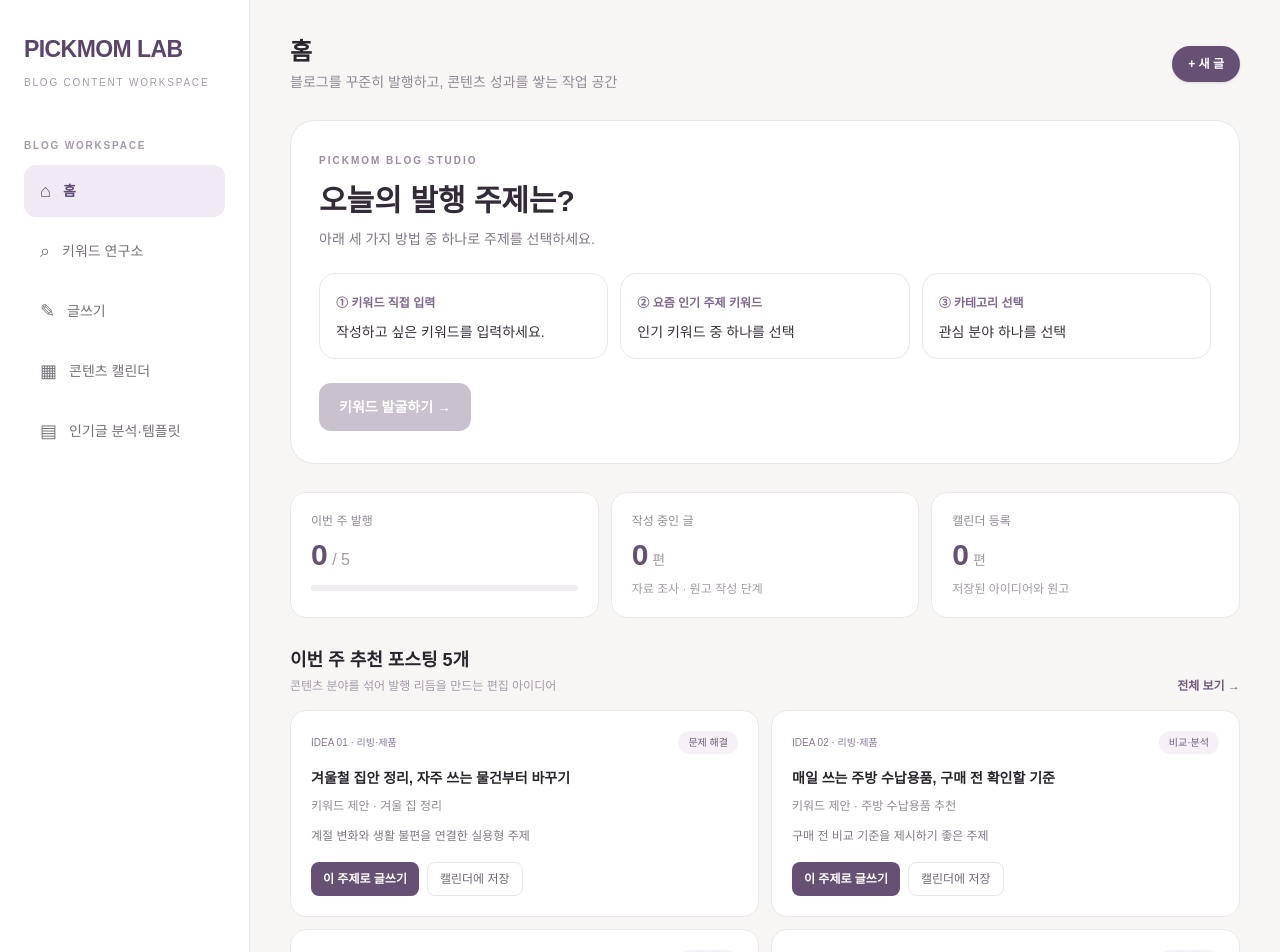
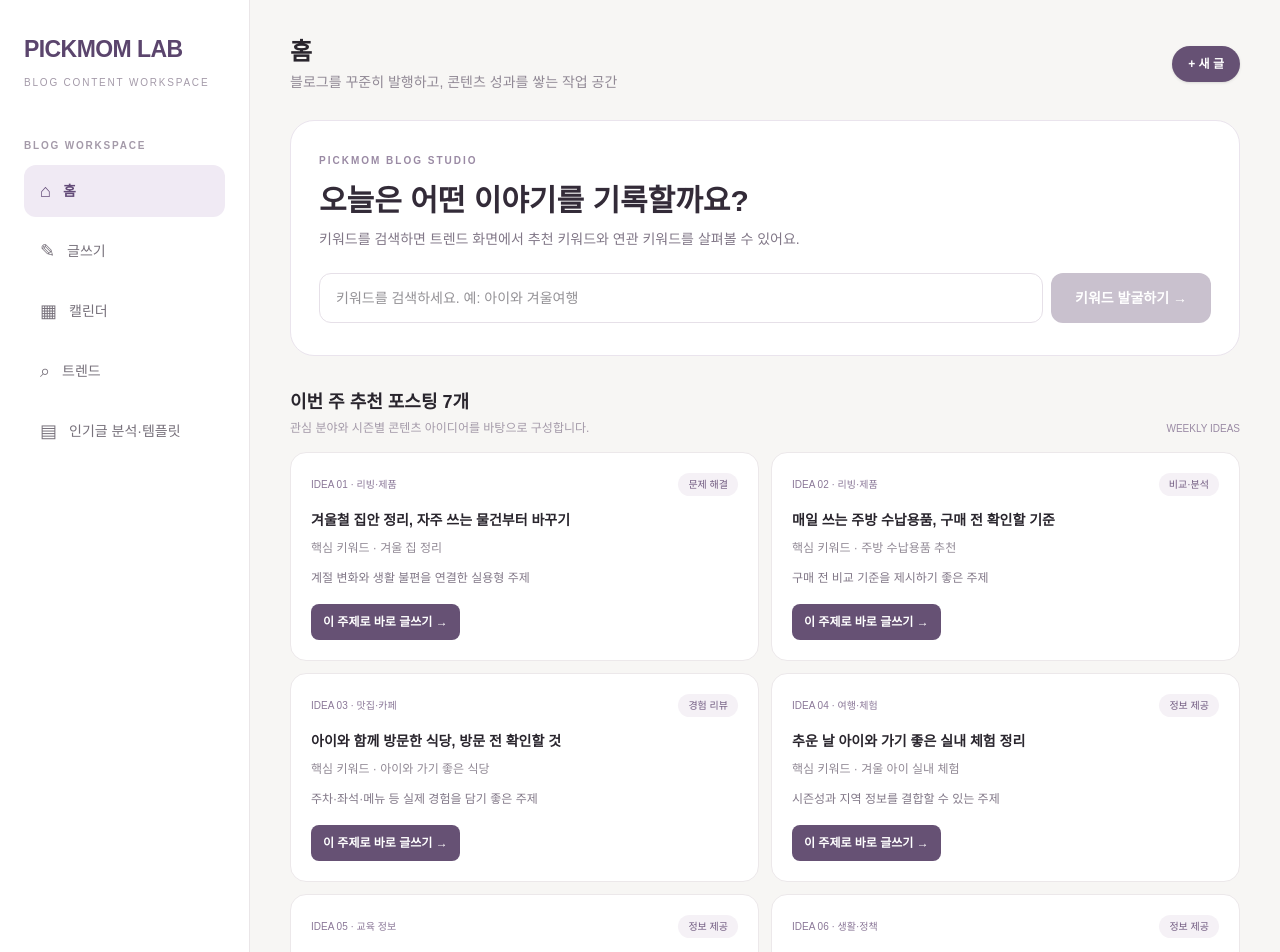
Before and after one commit to pickmom-lab/pickmom-lab, a Next.js app in the folder pickmom-web/: page / in a window 1280 px wide. Shown: the top 952 px of the page. Built offline with nearby package versions, Linux system fonts and the light colour scheme.

Commit message:
홈 검색 및 메뉴 순서 개편
* Update home layout and primary navigation order

* Carry home search term into trend discovery

```diff
--- a/pickmom-web/src/app/components/competitor-analysis.tsx
+++ b/pickmom-web/src/app/components/competitor-analysis.tsx
@@ -1,6 +1,6 @@
 "use client";
 
-import { useState } from "react";
+import { useEffect, useState } from "react";
 
 const trends = [
   { keyword: "서울 크리스마스 마켓", category: "여행·나들이", change: "시즌 주목", intent: "일정·장소·주차" },
@@ -15,12 +15,13 @@ const related = [
   { word: "아이와 주말 나들이 서울", volume: "검색량 조회 필요", docs: "문서수 조회 필요", score: "분석 대기" },
   { word: "서울 아이 체험 예약", volume: "검색량 조회 필요", docs: "문서수 조회 필요", score: "분석 대기" },
 ];
-export default function CompetitorAnalysis({ onSelectKeyword }: { onSelectKeyword: (keyword: string) => void }) {
+export default function CompetitorAnalysis({ onSelectKeyword, initialKeyword = "" }: { onSelectKeyword: (keyword: string) => void; initialKeyword?: string }) {
   const [tab, setTab] = useState("discover");
   const [keyword, setKeyword] = useState("서울 아이와 겨울 실내 가볼 만한 곳");
   const [searched, setSearched] = useState(false);
   const [selected, setSelected] = useState<string[]>(["서울 아이와 가볼 만한 곳", "서울 아이와 실내 체험"]);
   const [toast, setToast] = useState("");
+  useEffect(() => { if (initialKeyword.trim()) { setKeyword(initialKeyword); setTab("analyze"); setSearched(false); } }, [initialKeyword]);
   const copy = (value: string) => {
     if (typeof navigator !== "undefined" && navigator.clipboard) navigator.clipboard.writeText(value);
     setToast("복사했어요.");
--- a/pickmom-web/src/app/page.tsx
+++ b/pickmom-web/src/app/page.tsx
@@ -98,6 +98,7 @@ export default function Home() {
   const [showIdeas, setShowIdeas] = useState(false);
   const [topicMode, setTopicMode] = useState<"direct" | "popular" | "category" | null>(null);
   const [directKeyword, setDirectKeyword] = useState("");
+  const [homeSearchKeyword, setHomeSearchKeyword] = useState("");
   const [popularKeyword, setPopularKeyword] = useState("");
   const [topicCategory, setTopicCategory] = useState<Category | "">("");
   const [selectedIdea, setSelectedIdea] = useState<number | null>(null);
@@ -202,9 +203,9 @@ export default function Home() {
 
   const navItems = [
     { id: "home" as const, label: "홈", icon: "⌂" },
-    { id: "keywords" as const, label: "키워드 연구소", icon: "⌕" },
     { id: "writing" as const, label: "글쓰기", icon: "✎" },
-    { id: "calendar" as const, label: "콘텐츠 캘린더", icon: "▦" },
+    { id: "calendar" as const, label: "캘린더", icon: "▦" },
+    { id: "keywords" as const, label: "트렌드", icon: "⌕" },
     { id: "templates" as const, label: "인기글 분석·템플릿", icon: "▤" },
   ];
 
@@ -243,54 +244,33 @@ export default function Home() {
 
           {page === "home" && (
             <>
-              <section className="mb-7 rounded-3xl border border-[#EAE4ED] bg-white px-5 py-6 sm:px-7 sm:py-8">
+              <section className="mb-8 rounded-3xl border border-[#EAE4ED] bg-white px-5 py-6 sm:px-7 sm:py-8">
                 <p className="text-[10px] font-semibold tracking-[0.2em] text-[#9A8AA4]">PICKMOM BLOG STUDIO</p>
-                <h2 className="mt-3 text-2xl font-semibold leading-snug text-[#332B38] sm:text-3xl">오늘의 발행 주제는?</h2>
-                <p className="mt-2 text-sm text-[#817787]">아래 세 가지 방법 중 하나로 주제를 선택하세요.</p>
+                <h2 className="mt-3 text-2xl font-semibold leading-snug text-[#332B38] sm:text-3xl">오늘은 어떤 이야기를 기록할까요?</h2>
+                <p className="mt-2 text-sm text-[#817787]">키워드를 검색하면 트렌드 화면에서 추천 키워드와 연관 키워드를 살펴볼 수 있어요.</p>
+                <form className="mt-6 flex flex-col gap-2 sm:flex-row" onSubmit={(event) => { event.preventDefault(); if (homeSearchKeyword.trim()) { setDirectKeyword(homeSearchKeyword.trim()); navigate("keywords"); } }}>
+                  <input value={homeSearchKeyword} onChange={(event) => setHomeSearchKeyword(event.target.value)} placeholder="키워드를 검색하세요. 예: 아이와 겨울여행" className="min-w-0 flex-1 rounded-xl border border-[#E6E0E8] bg-white px-4 py-3.5 text-sm outline-none focus:border-[#80678F]" />
+                  <button type="submit" disabled={!homeSearchKeyword.trim()} className="rounded-xl bg-[#665174] px-6 py-3.5 text-sm font-semibold text-white transition hover:bg-[#574364] disabled:cursor-not-allowed disabled:bg-[#C9C1CE]">키워드 발굴하기 →</button>
+                </form>
+              </section>
 
-                <div className="mt-6 grid gap-3 lg:grid-cols-3">
-                  <button type="button" onClick={() => setTopicMode("direct")} className={`rounded-2xl border p-4 text-left transition ${topicMode === "direct" ? "border-[#80678F] bg-[#F8F4FA] ring-1 ring-[#80678F]" : "border-[#ECE8EA] bg-white hover:bg-[#FAF9FA]"}`}>
-                    <span className="text-xs font-semibold text-[#80678F]">① 키워드 직접 입력</span>
-                    <span className="mt-2 block text-sm font-medium text-[#39313E]">작성하고 싶은 키워드를 입력하세요.</span>
-                  </button>
-                  <button type="button" onClick={() => setTopicMode("popular")} className={`rounded-2xl border p-4 text-left transition ${topicMode === "popular" ? "border-[#80678F] bg-[#F8F4FA] ring-1 ring-[#80678F]" : "border-[#ECE8EA] bg-white hover:bg-[#FAF9FA]"}`}>
-                    <span className="text-xs font-semibold text-[#80678F]">② 요즘 인기 주제 키워드</span>
-                    <span className="mt-2 block text-sm font-medium text-[#39313E]">인기 키워드 중 하나를 선택</span>
-                  </button>
-                  <button type="button" onClick={() => setTopicMode("category")} className={`rounded-2xl border p-4 text-left transition ${topicMode === "category" ? "border-[#80678F] bg-[#F8F4FA] ring-1 ring-[#80678F]" : "border-[#ECE8EA] bg-white hover:bg-[#FAF9FA]"}`}>
-                    <span className="text-xs font-semibold text-[#80678F]">③ 카테고리 선택</span>
-                    <span className="mt-2 block text-sm font-medium text-[#39313E]">관심 분야 하나를 선택</span>
-                  </button>
+              <section className="mb-8">
+                <div className="mb-4 flex items-end justify-between gap-3">
+                  <div><h2 className="text-lg font-semibold">이번 주 추천 포스팅 7개</h2><p className="mt-1 text-xs text-[#A49AA9]">관심 분야와 시즌별 콘텐츠 아이디어를 바탕으로 구성합니다.</p></div>
+                  <span className="shrink-0 text-[10px] text-[#9A8AA4]">WEEKLY IDEAS</span>
                 </div>
-
-                {topicMode === "direct" && (
-                  <div className="mt-4">
-                    <label htmlFor="home-direct-keyword" className="mb-2 block text-xs font-medium text-[#716777]">작성할 키워드</label>
-                    <input id="home-direct-keyword" value={directKeyword} onChange={(e) => setDirectKeyword(e.target.value)} onKeyDown={(e) => { if (e.key === "Enter" && directKeyword.trim()) startWriting(directKeyword.trim(), directKeyword.trim()); }} placeholder="예: 아이와 겨울여행" className="w-full rounded-xl border border-[#E6E0E8] bg-white px-4 py-3 text-sm outline-none focus:border-[#80678F]" />
-                  </div>
-                )}
-                {topicMode === "popular" && (
-                  <div className="mt-4">
-                    <p className="mb-2 text-xs font-medium text-[#716777]">추천 키워드 중 하나를 선택</p>
-                    <div className="flex flex-wrap gap-2">
-                      {ideas.slice(0, 5).map((idea) => <button key={idea.keyword} type="button" onClick={() => setPopularKeyword(idea.keyword)} className={`rounded-full border px-3 py-2 text-xs transition ${popularKeyword === idea.keyword ? "border-[#80678F] bg-[#80678F] text-white" : "border-[#EAE6E8] bg-white text-[#716777]"}`}>{idea.keyword}</button>)}
-                    </div>
-                    <p className="mt-2 text-[10px] leading-5 text-[#A49AA9]">※ 현재는 편집 추천 키워드 예시입니다. 실시간 인기 순위나 검색량 데이터가 아닙니다.</p>
-                  </div>
-                )}
-                {topicMode === "category" && (
-                  <div className="mt-4">
-                    <p className="mb-2 text-xs font-medium text-[#716777]">관심 카테고리 하나를 선택</p>
-                    <div className="grid grid-cols-2 gap-2 sm:grid-cols-3">
-                      {(["맛집·카페", "여행·체험", "교육 정보", "리빙·제품", "생활·정책", "부동산·주거"] as Category[]).map((category) => <button key={category} type="button" onClick={() => setTopicCategory(category)} className={`rounded-xl border px-3 py-3 text-sm transition ${topicCategory === category ? "border-[#80678F] bg-[#F3EDF6] font-semibold text-[#634B78]" : "border-[#ECE8EA] bg-white text-[#716777]"}`}>{category}</button>)}
-                    </div>
-                  </div>
-                )}
-                <button type="button" disabled={!topicMode || (topicMode === "direct" && !directKeyword.trim()) || (topicMode === "popular" && !popularKeyword) || (topicMode === "category" && !topicCategory)} onClick={() => {
-                  if (topicMode === "direct" && directKeyword.trim()) startWriting(directKeyword.trim(), directKeyword.trim());
-                  if (topicMode === "popular" && popularKeyword) startWriting(popularKeyword, popularKeyword);
-                  if (topicMode === "category" && topicCategory) startWriting("", "", topicCategory);
-                }} className="mt-6 w-full rounded-xl bg-[#665174] px-5 py-3.5 text-sm font-semibold text-white transition hover:bg-[#574364] disabled:cursor-not-allowed disabled:bg-[#C9C1CE] sm:w-auto">키워드 발굴하기 →</button>
+                <div className="grid gap-3 lg:grid-cols-2">
+                  {ideas.slice(0, 7).map((idea, i) => (
+                    <article key={idea.keyword} className="rounded-2xl border border-[#ECE8EA] bg-white p-5">
+                      <div className="flex items-center justify-between gap-2"><span className="text-[10px] text-[#8B7898]">IDEA {String(i + 1).padStart(2, "0")} · {idea.category}</span><span className="rounded-full bg-[#F5F1F6] px-2.5 py-1 text-[10px] text-[#715B80]">{idea.purpose}</span></div>
+                      <h3 className="mt-3 text-sm font-semibold leading-6">{idea.title}</h3>
+                      <p className="mt-2 text-xs text-[#918995]">핵심 키워드 · {idea.keyword}</p>
+                      <p className="mt-3 text-xs leading-5 text-[#817787]">{idea.why}</p>
+                      <button onClick={() => startWriting(idea.title, idea.keyword, idea.category, idea.purpose)} className="mt-4 rounded-lg bg-[#665174] px-3 py-2.5 text-xs font-semibold text-white">이 주제로 바로 글쓰기 →</button>
+                    </article>
+                  ))}
+                </div>
+                <p className="mt-3 text-[10px] leading-5 text-[#A49AA9]">※ 현재 표시된 추천 주제는 편집용 예시입니다. 실시간 인기 키워드나 개인 관심사 기반 추천으로 오인되지 않도록 실제 데이터 연결 전까지 예시임을 표시합니다.</p>
               </section>
 
               <section className="mb-7 grid grid-cols-1 gap-3 sm:grid-cols-3">
@@ -299,28 +279,13 @@ export default function Home() {
                 <div className="rounded-2xl border border-[#ECE8EA] bg-white p-5"><p className="text-xs text-[#918995]">캘린더 등록</p><p className="mt-2 text-3xl font-semibold text-[#665174]">{posts.length}<span className="text-sm font-normal text-[#A49AA9]"> 편</span></p><p className="mt-2 text-xs text-[#A49AA9]">저장된 아이디어와 원고</p></div>
               </section>
 
-              <section className="mb-8">
-                <div className="mb-4 flex items-end justify-between"><div><h2 className="text-lg font-semibold">이번 주 추천 포스팅 5개</h2><p className="mt-1 text-xs text-[#A49AA9]">콘텐츠 분야를 섞어 발행 리듬을 만드는 편집 아이디어</p></div><button onClick={() => setShowIdeas(!showIdeas)} className="text-xs font-semibold text-[#715B80]">{showIdeas ? "접기" : "전체 보기"} →</button></div>
-                <div className="grid gap-3 lg:grid-cols-2">
-                  {ideas.slice(0, showIdeas ? ideas.length : 5).map((idea, i) => (
-                    <div key={idea.keyword} className="rounded-2xl border border-[#ECE8EA] bg-white p-5">
-                      <div className="flex items-center justify-between gap-2"><span className="text-[10px] text-[#8B7898]">IDEA {String(i + 1).padStart(2, "0")} · {idea.category}</span><span className="rounded-full bg-[#F5F1F6] px-2.5 py-1 text-[10px] text-[#715B80]">{idea.purpose}</span></div>
-                      <h3 className="mt-3 text-sm font-semibold leading-6">{idea.title}</h3><p className="mt-2 text-xs text-[#918995]">키워드 제안 · {idea.keyword}</p><p className="mt-3 text-xs leading-5 text-[#817787]">{idea.why}</p>
-                      <div className="mt-4 flex gap-2"><button onClick={() => startWriting(idea.title, idea.keyword, idea.category, idea.purpose)} className="rounded-lg bg-[#665174] px-3 py-2 text-xs font-semibold text-white">이 주제로 글쓰기</button><button onClick={() => addIdeaToCalendar(idea)} className="rounded-lg border border-[#EAE6E8] px-3 py-2 text-xs text-[#716777]">캘린더에 저장</button></div>
-                    </div>
-                  ))}
-                </div>
-                <p className="mt-3 text-[10px] leading-5 text-[#A49AA9]">※ 위 5개는 편집 방향을 보여주는 예시 아이디어이며 실시간 인기 순위나 검색량 데이터가 아닙니다. 실제 검색어/API 연동은 별도 영역으로 유지합니다.</p>
-              </section>
-
               <section className="rounded-2xl border border-[#ECE8EA] bg-white p-5">
                 <div className="mb-4 flex items-center justify-between"><h2 className="font-semibold">최근 작업</h2><button onClick={() => navigate("calendar")} className="text-xs text-[#715B80]">캘린더 보기 →</button></div>
                 {posts.length === 0 ? <p className="py-6 text-center text-sm text-[#A49AA9]">아직 저장한 글이 없어요. 추천 주제로 첫 글을 시작해 보세요.</p> : <div className="space-y-3">{posts.slice(0, 4).map((post) => <button key={post.id} onClick={() => editPost(post)} className="flex w-full items-center justify-between gap-3 border-b border-[#F1EEF0] pb-3 text-left last:border-0 last:pb-0"><span className="min-w-0"><span className="block truncate text-sm font-medium">{post.title}</span><span className="mt-1 block text-[10px] text-[#A49AA9]">{post.category} · {post.date}</span></span><span className={`shrink-0 rounded-full px-2.5 py-1 text-[10px] ${statusClass[post.status]}`}>{post.status}</span></button>)}</div>}
               </section>
             </>
           )}
-
-          {page === "keywords" && <section className="rounded-2xl border border-[#ECE8EA] bg-white p-4 sm:p-6"><div className="mb-5"><h2 className="font-semibold">키워드 연구소</h2><p className="mt-1 text-xs leading-5 text-[#918995]">기존 키워드 분석 화면을 유지합니다. 검색 API 연결이나 인증 설정은 이번 화면 개편에서 변경하지 않습니다.</p></div><CompetitorAnalysis onSelectKeyword={(keyword) => startWriting(keyword, keyword)} /></section>}
+          {page === "keywords" && <section className="rounded-2xl border border-[#ECE8EA] bg-white p-4 sm:p-6"><div className="mb-5"><h2 className="font-semibold">키워드 연구소</h2><p className="mt-1 text-xs leading-5 text-[#918995]">기존 키워드 분석 화면을 유지합니다. 검색 API 연결이나 인증 설정은 이번 화면 개편에서 변경하지 않습니다.</p></div><CompetitorAnalysis initialKeyword={directKeyword} onSelectKeyword={(keyword) => startWriting(keyword, keyword)} /></section>}
 
           {page === "templates" && <PopularPostTemplates />}
 
```
